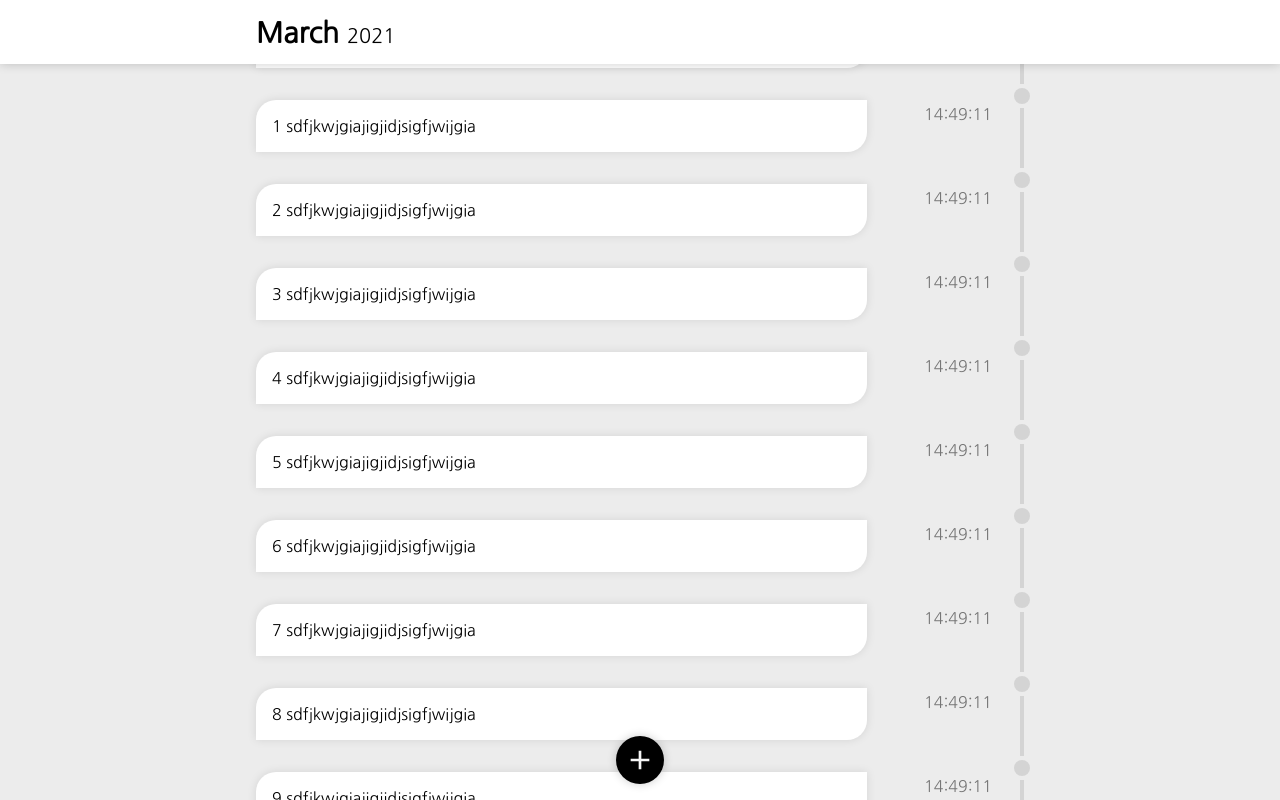
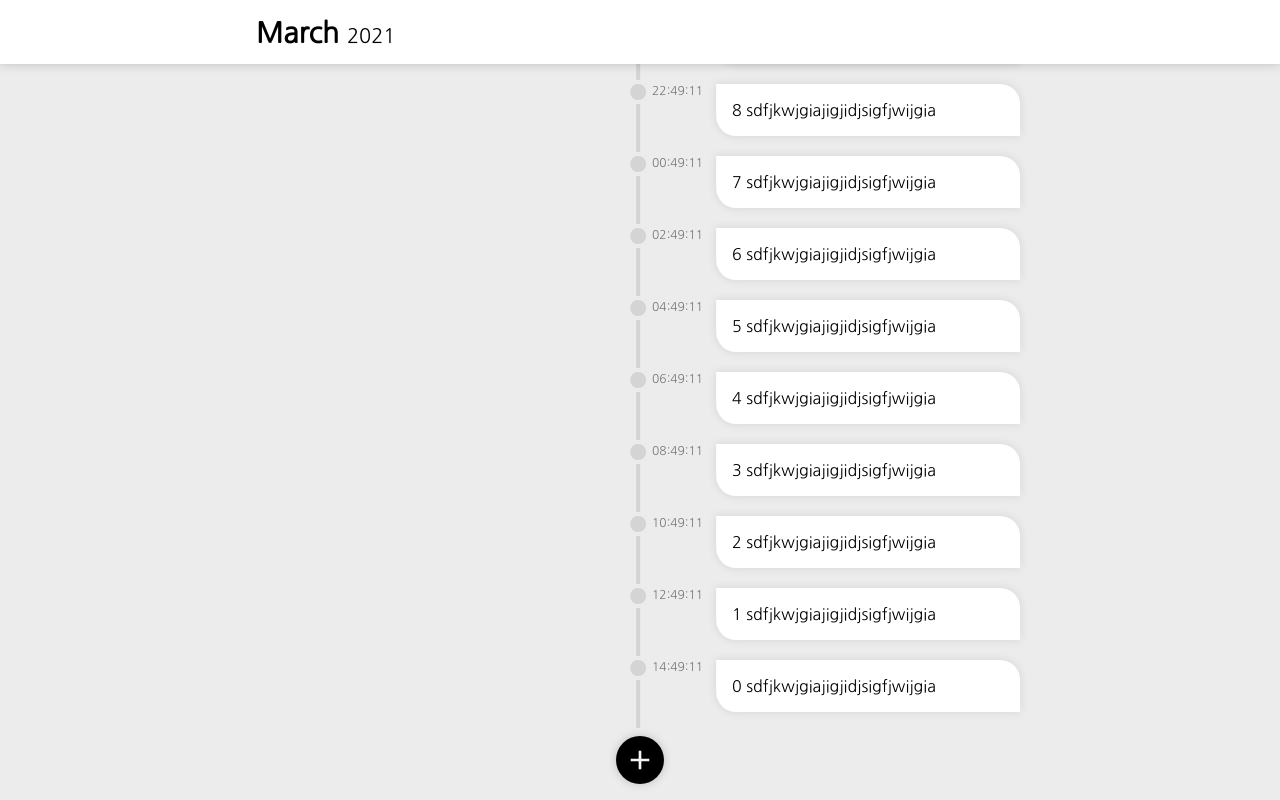
Before and after one commit to Leeks123/Continuer, a React (Create React App) app: page /timeline in a window 1280 px wide. Built offline with nearby package versions, Linux system fonts and the light colour scheme.

Commit message:
render after scroll to bottom, dummyDateGenerator upgrade

```diff
--- a/src/component/Timeline/Card.tsx
+++ b/src/component/Timeline/Card.tsx
@@ -5,8 +5,12 @@ import { format } from 'date-fns';
 
 import palette from '../../utils/palette';
 import mediaQuery from '../../utils/mediaQuery';
+import useWindowWidth from '../../hooks/layout';
 
-const Wrapper = styled.section`
+type styleProps = {
+    right?: boolean,
+}
+const Wrapper = styled.section<styleProps>`
     width: 100%;
     box-sizing: content-box;
 
@@ -15,17 +19,20 @@ const Wrapper = styled.section`
     @media (min-width: ${mediaQuery.mobile}px) {
     }
     @media (min-width: ${mediaQuery.tablet}px) {
+        width: 50%;
+        ${(props) => props.right && `
+            transform: translateX(99%);
+        `}
     }
     @media (min-width: ${mediaQuery.laptop}px) {
     }
 `;
 
-const Leaf = styled.div`
-    // flex:1;
+const Leaf = styled.div<styleProps>`
     width: 80%;
     height: 85%;
 
-    margin: 1rem 0;
+    margin: 0.25rem 0 1rem 0;
     padding: 1rem;
 
     position: relative;
@@ -35,6 +42,9 @@ const Leaf = styled.div`
     background: ${palette[0]};
     box-shadow: 0 0 10px rgba(0,0,0,0.1);
     border-radius: 20px 0px 20px 0px;
+    ${(props) => props.right && `
+        border-radius: 0px 20px 0px 20px;
+    `}
 
     box-sizing: border-box;
 
@@ -43,27 +53,27 @@ const Leaf = styled.div`
     &:hover {
         transform: scale(1.03);
     }
-
     p {
         word-break: normal;
         word-wrap: break-word;
         margin: 0;
-
     }
 `;
-const Branch = styled.div`
+const Branch = styled.div<styleProps>`
     width: 20%;
     margin-top: 1.5rem;
-    border-right: 0.25rem solid ${palette[5]};
-
+    ${(props) => props.right ?
+        `border-left: 0.25rem solid ${palette[5]};`:
+        `border-right: 0.25rem solid ${palette[5]};`
+    }
 `;
-const Node = styled.div`
+const Node = styled.div<styleProps>`
     position: relative;
     .time {
-        position: relative;
+        position: absolute;
         opacity: 0.5;
-        margin: 0 2rem 0 0rem;
-        top: -1.75rem;
+        margin: 0 2rem 0 0;
+        top: -1.25rem;
         left: calc(100% - 3.5rem);
         font-size: 0.5rem;
 
@@ -73,11 +83,13 @@ const Node = styled.div`
             left: calc(100% - 4.5rem);
         }
         @media (min-width: ${mediaQuery.tablet}px) {
-            // left: calc(100% - 5rem);
+            ${(props) => props.right ?
+                'left: calc(100% - 3.5rem);':
+                'left: calc(100% - 4rem);'}
         }
         @media (min-width: ${mediaQuery.laptop}px) {
-            font-size: 1rem;
-            left: calc(100% - 6rem);
+            // font-size: 1rem;
+            left: calc(100% - 4rem);
         }
     }
     & .dot {
@@ -87,7 +99,7 @@ const Node = styled.div`
         border-radius: 50%;
 
         position: relative;
-        left: calc(100% - 6px);
+        ${(props) => props.right ? `left: -10px;`:`left: calc(100% - 6px);`}
         bottom: 1.25rem;
     }
 `;
@@ -95,9 +107,24 @@ const Node = styled.div`
 type CardProps = {
     text: string,
     date: string,
+    rightSide?: boolean,
 }
-const Card = ({ text, date }:CardProps) => {
+const Card = ({ text, date, rightSide }:CardProps) => {
+    const windowWidth = useWindowWidth();
     return (
+        <>
+        {rightSide && windowWidth >= mediaQuery.tablet ?
+            <Wrapper right={rightSide}>
+                <Branch right={rightSide}>
+                    <Node right={rightSide}>
+                        <div className="dot"></div>
+                        <small className="time">{format(Date.parse(date),'HH:mm:ss')}</small>
+                    </Node>
+                </Branch>
+                <Leaf right={rightSide}>
+                    {text.split('\n').map( line => (<p>{line}</p>))}
+                </Leaf>
+            </Wrapper>:
             <Wrapper>
                 <Leaf >
                     {text.split('\n').map( line => (<p>{line}</p>))}
@@ -109,6 +136,8 @@ const Card = ({ text, date }:CardProps) => {
                     </Node>
                 </Branch>
             </Wrapper>
+        }
+        </>
     );
 };
 
--- /dev/null
+++ b/src/component/Timeline/CardList.tsx
@@ -0,0 +1,19 @@
+import React, { useEffect, useState } from 'react';
+
+import Card from './Card';
+import { CardState } from '../../redux/reducers/cardListSlice';
+
+
+type CardListProps = {
+    data: CardState[]
+}
+const CardList = ({ data }:CardListProps) => {
+    return (
+        <div>
+            {data.map((v) => <Card text={v.text} date={v.date}/>)}
+            {data.map((v) => <Card text={v.text} date={v.date} rightSide={true}/>)}
+        </div>
+    );
+};
+
+export default CardList;
--- a/src/component/Timeline/Content.tsx
+++ b/src/component/Timeline/Content.tsx
@@ -1,12 +1,12 @@
-import React from 'react';
+import React, { useState, useRef, useEffect } from 'react';
 import styled from 'styled-components';
 
 import { useAppSelector } from '../../hooks/redux';
 
 import palette from '../../utils/palette';
 import mediaQuery from '../../utils/mediaQuery';
-import Card from './Card';
-import FAB from './FAB';
+
+import CardList from './CardList';
 
 const Wrapper = styled.main`
     width: 100%;
@@ -20,13 +20,13 @@ const Wrapper = styled.main`
     @media (min-width: ${mediaQuery.mobile}px) {
     }
     @media (min-width: ${mediaQuery.tablet}px) {
+        padding-bottom: 4.5rem;
     }
     @media (min-width: ${mediaQuery.laptop}px) {
 }
 `;
 
 const Container = styled.div`
-    // padding: 0 2.5rem;
     padding: 0 1rem;
 
     @media (min-width: ${mediaQuery.tablet}px) {
@@ -41,10 +41,37 @@ const Container = styled.div`
 
 const Content = () => {
     const data = useAppSelector(state => state.content.cardlist);
+    const scroll = useRef<HTMLDivElement>(null);
+    const [dataCounter, setDataCounter] = useState<number>(data.length-1);
+
+    useEffect(() => {
+        if(dataCounter + 1 === data.length) {
+            setDataCounter(data.length);
+            scroll.current?.scroll({top:scroll.current?.scrollHeight,left:0, behavior:'smooth'});
+        }
+        console.log(scroll.current?.scrollTop);
+    },[data,dataCounter]);
+
+
+
+    function handleScroll() {
+      console.log(scroll.current?.scrollTop);
+    }
+
+    useEffect(() => {
+      function watchScroll() {
+        scroll.current?.addEventListener("scroll", handleScroll);
+      }
+      watchScroll();
+      return () => {
+        scroll.current?.removeEventListener("scroll", handleScroll);
+      };
+    }, []);
+
     return (
-        <Wrapper>
+        <Wrapper ref={scroll}>
             <Container>
-                {data.map((v) => <Card text={v.text} date={v.date}/>)}
+                <CardList data={data}/>
             </Container>
         </Wrapper>
     );
--- a/src/component/Timeline/FAB.tsx
+++ b/src/component/Timeline/FAB.tsx
@@ -1,4 +1,4 @@
-import React, { useState } from 'react';
+import React from 'react';
 import styled, { css, keyframes } from 'styled-components';
 import { BiPlus } from 'react-icons/bi';
 
--- a/src/component/Timeline/Input.tsx
+++ b/src/component/Timeline/Input.tsx
@@ -22,6 +22,10 @@ const TextInput = styled.div`
         border: none;
 
         font-size: 1.25rem;
+
+        &:focus {
+            outline: none;
+        }
     }
     .upBtn {
         border: 3px solid black;
@@ -68,6 +72,10 @@ const ToastInput = styled.div`
         border: none;
 
         font-size: 1.25rem;
+
+        &:focus {
+            outline: none;
+        }
     }
     & > div {
         flex: 1;
--- a/src/redux/reducers/cardListSlice.ts
+++ b/src/redux/reducers/cardListSlice.ts
@@ -1,7 +1,7 @@
 import { createSlice, PayloadAction } from '@reduxjs/toolkit'
 import { RootState } from '../store/configureStore';
 
-interface CardState {
+export interface CardState {
   text: string,
   date: string,
 }
@@ -9,11 +9,12 @@ interface CardListState {
     cardlist: CardState[],
 }
 function getDummyCardList():CardState[] {
-  const ret = new Array(10).fill(0);
+  const ret = new Array(20).fill(0);
+  const now = Date.now();
   return ret.map((v,i) => ({
     text: `${i} sdfjkwjgiajigjidjsigfjwijgia`,
-    date: new Date().toString(),
-  }));
+    date: new Date(now - 3600000*2*i).toString(),
+  })).reverse();
 
 }
 const initialState: CardListState = {
```
Lines whose indentation alone changed are shown as unchanged.
